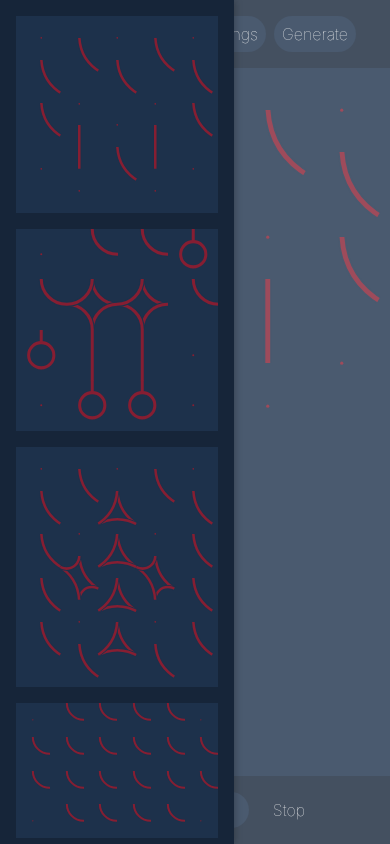
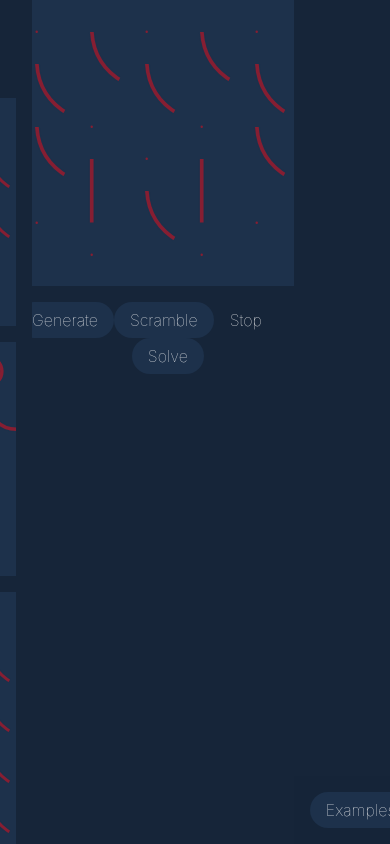
Before and after one commit to tomhooijenga/Infinity-loop-solver, a Vue app: page / in a window 390 px wide. Built offline with nearby package versions, Linux system fonts and the light colour scheme.

Commit message:
Move settings to sidebar

```diff
--- a/src/App.vue
+++ b/src/App.vue
@@ -1,124 +1,32 @@
 <template>
-  <Modal v-if="sections.about" @close="toggleSection('about')">
-    <About @close="toggleSection('about')" />
-  </Modal>
-
-  <Modal v-if="sections.settings" @close="toggleSection('settings')">
-    <Settings @close="toggleSection('settings')" />
-  </Modal>
-
-  <div
-    class="examples-background"
-    :class="{ show: sections.examples }"
-    @click="toggleSection('examples')"
-  ></div>
-  <div :class="{ show: sections.examples }" class="examples">
-    <Examples @change="selectBoard" />
-  </div>
-
-  <Nav class="nav" @open="toggleSection" @generate="generateBoard" />
+  <sidebar />
   <board-area />
 </template>
 
 <script lang="ts">
-import { defineComponent, reactive } from "vue";
-import Nav from "@/components/Nav.vue";
-import Modal from "@/components/Modal.vue";
-import About from "@/components/About.vue";
-import Settings from "@/components/Settings.vue";
-import Examples from "@/components/Examples.vue";
+import { defineComponent } from "vue";
+import Sidebar from "@/components/Sidebar.vue";
 import BoardArea from "@/components/BoardArea.vue";
 import { useBoard } from "@/use-board";
-import { boards } from "@/boards";
 
 export default defineComponent({
   name: "App",
   components: {
     BoardArea,
-    Examples,
-    Settings,
-    About,
-    Modal,
-    Nav,
+    Sidebar,
   },
   setup() {
-    const sections = reactive({
-      about: false,
-      settings: false,
-      examples: true,
-    });
-
-    const toggleSection = (id: keyof typeof sections) => {
-      sections[id] = !sections[id];
-    };
-
     const { loadBoard, generateBoard } = useBoard();
 
     loadBoard("heart");
 
-    function selectBoard(board: keyof typeof boards): void {
-      loadBoard(board);
-
-      sections.examples = false;
-    }
-
     return {
-      toggleSection,
-      sections,
-      selectBoard,
       generateBoard,
     };
   },
 });
 </script>
 
-<style lang="scss" scoped>
-@import "@/assets/theme";
-
-.examples {
-  grid-area: sidebar;
-  overflow: auto;
-  background-color: $app-bg;
-
-  @media (max-width: 768px) {
-    position: fixed;
-    left: 0;
-    top: 0;
-    bottom: 0;
-    width: 60vw;
-    z-index: 2;
-    transform: translateX(-60vw);
-    transition: transform 0.2s ease-in-out;
-
-    &.show {
-      transform: translateX(0);
-      box-shadow: 0 0 8px rgba(0, 0, 0, 0.33);
-    }
-  }
-}
-
-.examples-background {
-  position: fixed;
-  display: none;
-  left: 0;
-  top: 0;
-  bottom: 0;
-  right: 0;
-  z-index: 1;
-  background-color: $modal-backdrop-bg;
-
-  @media (max-width: 768px) {
-    &.show {
-      display: block;
-    }
-  }
-}
-
-.nav {
-  grid-area: nav;
-}
-</style>
-
 <style lang="scss">
 @import "@/assets/global";
 </style>
--- a/src/assets/global.scss
+++ b/src/assets/global.scss
@@ -11,14 +11,14 @@ body {
 #app {
   height: 100vh;
   display: grid;
-  grid-template-areas: "sidebar nav" "sidebar board" "sidebar controls";
+  grid-template-areas: "sidebar board" "sidebar controls";
   grid-template-columns: min(30vw, 400px) 1fr;
   grid-template-rows: auto 1fr auto;
 }
 
 @media (max-width: 768px) {
   #app {
-    grid-template-areas: "nav" "board" "controls";
+    grid-template-areas: "board" "controls";
     grid-template-columns: 1fr;
     grid-template-rows: auto 1fr auto;
   }
--- a/src/components/BoardArea.vue
+++ b/src/components/BoardArea.vue
@@ -10,6 +10,15 @@
     />
   </div>
   <section class="buttons">
+    <button
+      type="button"
+      class="button buttons-left"
+      @click="scrambleBoard"
+      :disabled="isRunning"
+    >
+      Generate
+    </button>
+    <div class="buttons-middle">
       <button
         type="button"
         class="button"
@@ -26,9 +35,11 @@
       >
         Solve
       </button>
+    </div>
+
     <button
       type="button"
-      class="button"
+      class="button buttons-right"
       @click="isRunning = false"
       :disabled="!isRunning"
     >
@@ -155,5 +166,18 @@ export default defineComponent({
   grid-area: controls;
   padding: 1rem;
   text-align: center;
+  display: grid;
+  grid-template-columns: auto 1fr auto;
+  align-items: flex-start;
+}
+
+.buttons-left {
+  grid-column: 1;
+}
+.buttons-middle {
+  grid-column: 2;
+}
+.buttons-right {
+  grid-column: 3;
 }
 </style>
--- a/src/components/Examples.vue
+++ b/src/components/Examples.vue
@@ -1,4 +1,5 @@
 <template>
+  <h1 id="examples">Examples</h1>
   <component
     :is="`${boardData.type}-board`"
     v-for="[name, boardData] of boards"
@@ -8,15 +9,16 @@
     :x="boardData.width"
     :y="boardData.height"
     class="board"
-    @click="$emit('change', name)"
+    @click="loadBoard(name)"
   />
 </template>
 
 <script lang="ts">
-import { boards } from "@/boards";
+import { BoardData, boards } from "@/boards";
 import SquareBoard from "@/components/square/Grid.vue";
 import HexBoard from "@/components/hex/Grid.vue";
 import { defineComponent } from "vue";
+import { useBoard } from "@/use-board";
 
 export default defineComponent({
   name: "Examples",
@@ -26,11 +28,16 @@ export default defineComponent({
     HexBoard,
   },
 
-  emits: ["change"],
+  setup() {
+    const { loadBoard } = useBoard();
 
-  setup() {
+    const boardData: [keyof typeof boards, BoardData][] = Object.entries(
+      boards
+    ).map(([name, board]) => [name as keyof typeof boards, board()]);
+
     return {
-      boards: Object.entries(boards).map(([name, board]) => [name, board()]),
+      loadBoard,
+      boards: boardData,
     };
   },
 });
@@ -40,7 +47,10 @@ export default defineComponent({
 @import "@/assets/theme";
 
 .board {
-  margin: 1rem;
   background: $board-bg;
+
+  + .board {
+    margin-top: 1em;
+  }
 }
 </style>
--- a/src/components/Nav.vue
+++ b/src/components/Nav.vue
@@ -1,19 +1,25 @@
 <template>
   <nav>
-    <button type="button" class="examples" @click="$emit('open', 'examples')">
-      Examples
-    </button>
-    <button type="button" @click="$emit('open', 'about')">About</button>
-    <button type="button" @click="$emit('open', 'settings')">Settings</button>
+    <button type="button" @click="about = true">About</button>
     <button type="button" @click="$emit('generate')">Generate</button>
   </nav>
 </template>
 
 <script lang="ts">
-import { defineComponent } from "vue";
+import { defineComponent, ref } from "vue";
+import Modal from "@/components/Modal.vue";
+import About from "@/components/About.vue";
 
 export default defineComponent({
   name: "Nav",
+
+  setup() {
+    const about = ref(false);
+
+    return {
+      about,
+    };
+  },
 });
 </script>
 
--- a/src/components/Settings.vue
+++ b/src/components/Settings.vue
@@ -1,4 +1,7 @@
 <template>
+  <h1 id="settings">Settings</h1>
+
+  <section>
     <div class="row">
       <span class="radio">
         <div class="label">Tile shape</div>
@@ -45,15 +48,16 @@
         <input v-model.number="settings.height" min="0" type="number" />
       </label>
     </div>
+  </section>
 
   <div class="buttons">
-    <button type="button" @click="$emit('close')">Cancel</button>
+    <button type="button" @click="reset">Reset</button>
     <button type="button" @click="apply">Apply</button>
   </div>
 </template>
 
 <script lang="ts">
-import { reactive, defineComponent } from "vue";
+import { reactive, defineComponent, watch } from "vue";
 import { useBoard } from "@/use-board";
 import { None } from "@/lib/base/None";
 import { constructTiles } from "@/boards";
@@ -64,9 +68,9 @@ export default defineComponent({
 
   emits: ["close"],
 
-  setup(_: unknown, { emit }) {
-    const { board } = useBoard();
-    const { settings } = useSettings();
+  setup() {
+    const { board, loadBoard, generateBoard } = useBoard();
+    const { settings, reset: settingsReset } = useSettings();
 
     const { type, width, height } = board;
 
@@ -76,6 +80,16 @@ export default defineComponent({
       height,
       delay: settings.delay,
     });
+
+    watch(board, () => {
+      Object.assign(newSettings, board);
+    });
+
+    function reset() {
+      loadBoard("heart");
+      settingsReset();
+      newSettings.delay = settings.delay;
+    }
 
     function apply() {
       const { type, width, height, delay } = newSettings;
@@ -90,11 +104,12 @@ export default defineComponent({
 
       settings.delay = delay;
 
-      emit("close");
+      generateBoard();
     }
 
     return {
       settings: newSettings,
+      reset,
       apply,
     };
   },
@@ -102,9 +117,19 @@ export default defineComponent({
 </script>
 
 <style lang="scss" scoped>
+@import "@/assets/theme";
+
+section {
+  background: $color-default;
+  padding: 1rem;
+}
+
 .row {
   display: flex;
-  margin-bottom: 2rem;
+
+  + .row {
+    margin-top: 2rem;
+  }
 }
 
 .label {
@@ -119,7 +144,7 @@ export default defineComponent({
     font-size: 2rem;
     padding: 0.5rem;
     color: whitesmoke;
-    border: solid #1d314b;
+    border: solid $color-default-darker;
     border-width: 0 0 2px 0;
     background: none;
     display: block;
@@ -135,7 +160,7 @@ export default defineComponent({
 
 .radio {
   > label {
-    background: #1d314b;
+    background: $color-default-darker;
     color: #f5f5f5;
     font-size: 1rem;
     padding: 0.5rem 1rem;
@@ -150,6 +175,7 @@ export default defineComponent({
 }
 
 .buttons {
+  margin-top: 1rem;
   text-align: center;
 }
 </style>
--- /dev/null
+++ b/src/components/Sidebar.vue
@@ -0,0 +1,117 @@
+<template>
+  <div v-bind="$attrs" class="sidebar">
+    <div class="examples-background" />
+    <div class="nav">
+      <button type="button" @click="scrollTo('examples')">Examples</button>
+      <button type="button" @click="scrollTo('settings')">Settings</button>
+      <button type="button" class="about" @click="about = true">About</button>
+    </div>
+    <div class="examples">
+      <Examples />
+      <Settings />
+    </div>
+  </div>
+
+  <Modal v-if="about" @close="about = false">
+    <About @close="about = false" />
+  </Modal>
+</template>
+
+<script lang="ts">
+import { defineComponent, ref } from "vue";
+import Settings from "@/components/Settings.vue";
+import Examples from "@/components/Examples.vue";
+import Modal from "@/components/Modal.vue";
+import About from "@/components/About.vue";
+
+export default defineComponent({
+  name: "Sidebar",
+  components: {
+    Examples,
+    Settings,
+    Modal,
+    About,
+  },
+  setup() {
+    const about = ref(false);
+
+    function scrollTo(id: string) {
+      document.getElementById(id)?.scrollIntoView({
+        behavior: "smooth",
+      });
+    }
+
+    return {
+      scrollTo,
+      about,
+    };
+  },
+});
+</script>
+
+<style lang="scss" scoped>
+@import "@/assets/theme";
+
+.sidebar {
+  grid-area: sidebar;
+  display: flex;
+  flex-direction: column;
+  overflow: auto;
+}
+
+.nav {
+  position: sticky;
+  top: 0;
+  z-index: 1;
+  background: rgba($app-bg, 0.8);
+  padding: 1rem;
+  display: flex;
+  align-items: flex-start;
+
+  button {
+    flex-grow: 0;
+  }
+}
+
+.about {
+  margin-left: auto;
+}
+
+.examples {
+  background-color: $app-bg;
+  padding: 1rem;
+
+  @media (max-width: 768px) {
+    position: fixed;
+    left: 0;
+    top: 0;
+    bottom: 0;
+    width: 60vw;
+    z-index: 2;
+    transform: translateX(-60vw);
+    transition: transform 0.2s ease-in-out;
+
+    &.show {
+      transform: translateX(0);
+      box-shadow: 0 0 8px rgba(0, 0, 0, 0.33);
+    }
+  }
+}
+
+.examples-background {
+  position: fixed;
+  display: none;
+  left: 0;
+  top: 0;
+  bottom: 0;
+  right: 0;
+  z-index: 1;
+  background-color: $modal-backdrop-bg;
+
+  @media (max-width: 768px) {
+    &.show {
+      display: block;
+    }
+  }
+}
+</style>
--- a/src/use-settings.ts
+++ b/src/use-settings.ts
@@ -4,8 +4,13 @@ const settings = reactive({
   delay: 200,
 });
 
+function reset() {
+  settings.delay = 200;
+}
+
 export function useSettings() {
   return {
     settings,
+    reset,
   };
 }
```
Lines whose indentation alone changed are shown as unchanged.
